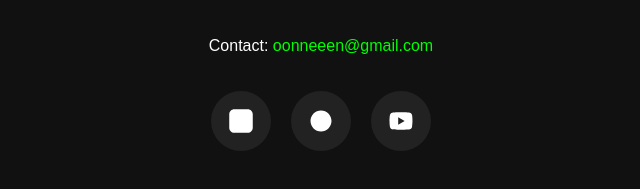
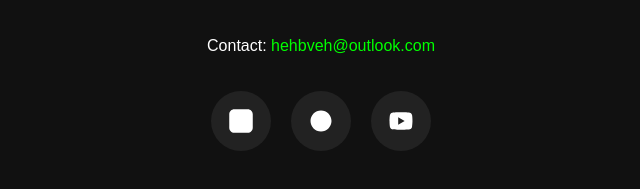
Before and after one commit to hehbveh/BPMor, a plain HTML site: page index.html in a window 1280 px wide. Shown: the part 277-466 px from the top of the page, 319-959 px from the left. Drawn offline with Linux system fonts and the light colour scheme.

Commit message:
Update index.html

```diff
--- a/index.html
+++ b/index.html
@@ -17,7 +17,7 @@
 		</div>
 		<!-- Contact -->
 		<div class="contact-info">
-			<p>Contact: <a href="mailto:oonneeen@gmail.com">oonneeen@gmail.com</a></p>
+			<p>Contact: <a href="mailto:hehbveh@outlook.com">hehbveh@outlook.com</a></p>
 		</div>
 		<!-- Music Links -->
 		<div class="music-links">
```
